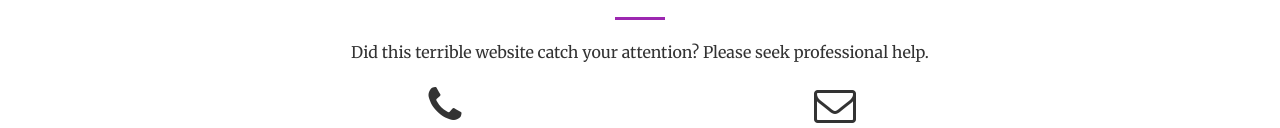
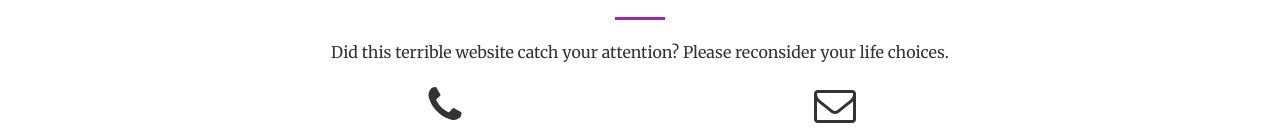
Before and after one commit to choreff/choreff.github.io, a plain HTML site: page index.html in a window 1280 px wide. Shown: the part 2425-2553 px from the top of the page. Drawn offline with nearby package versions, Linux system fonts and the light colour scheme.

Commit message:
avoid recommending professional help

```diff
--- a/index.html
+++ b/index.html
@@ -255,7 +255,7 @@
                 <div class="col-lg-8 col-lg-offset-2 text-center">
                     <h2 class="section-heading">Contact me!</h2>
                     <hr class="primary">
-                    <p>Did this terrible website catch your attention? Please seek professional help.</p>
+                    <p>Did this terrible website catch your attention? Please reconsider your life choices.</p>
                 </div>
                 <div class="col-lg-4 col-lg-offset-2 text-center">
                     <i class="fa fa-phone fa-3x wow bounceIn"></i>
```
